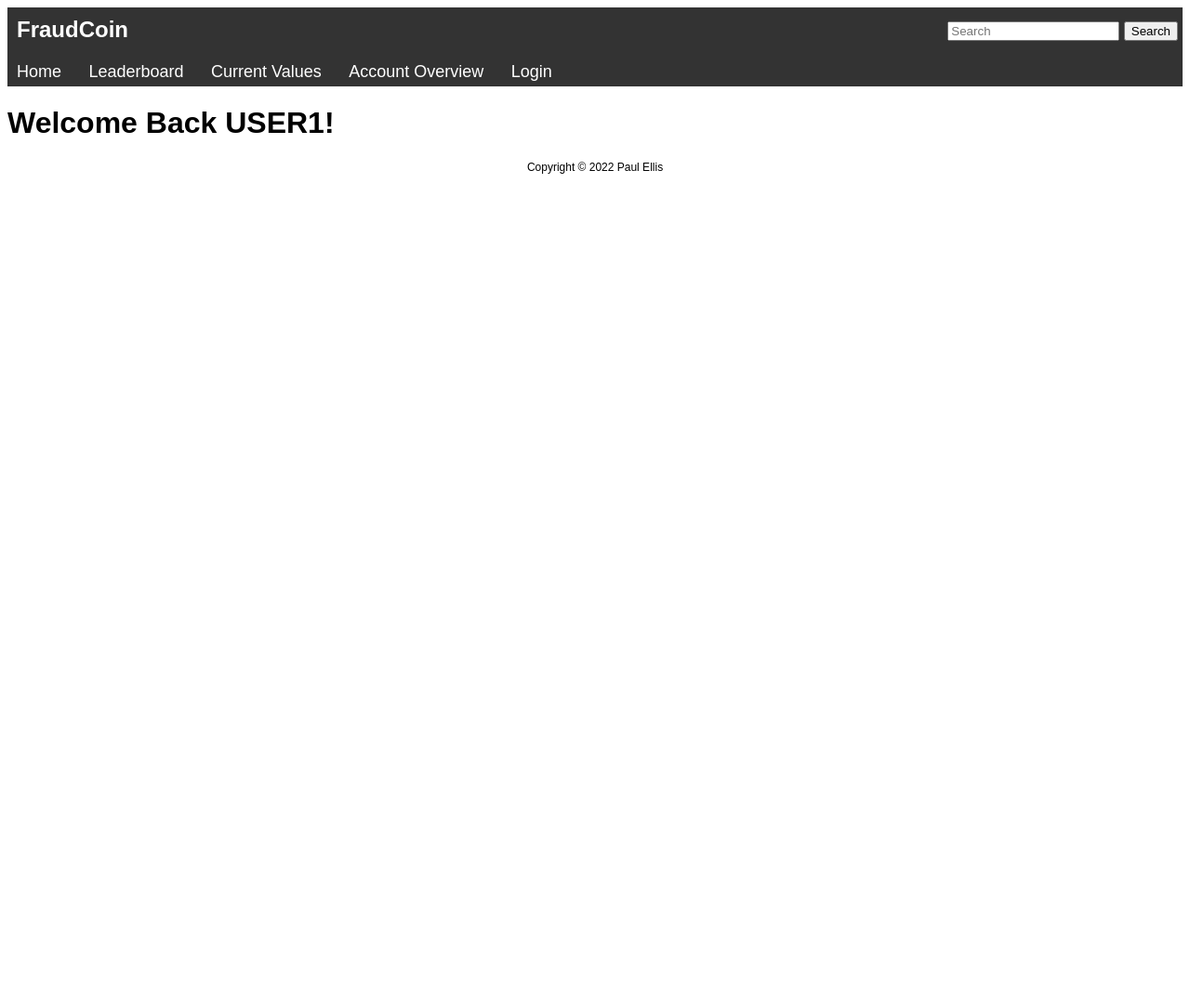
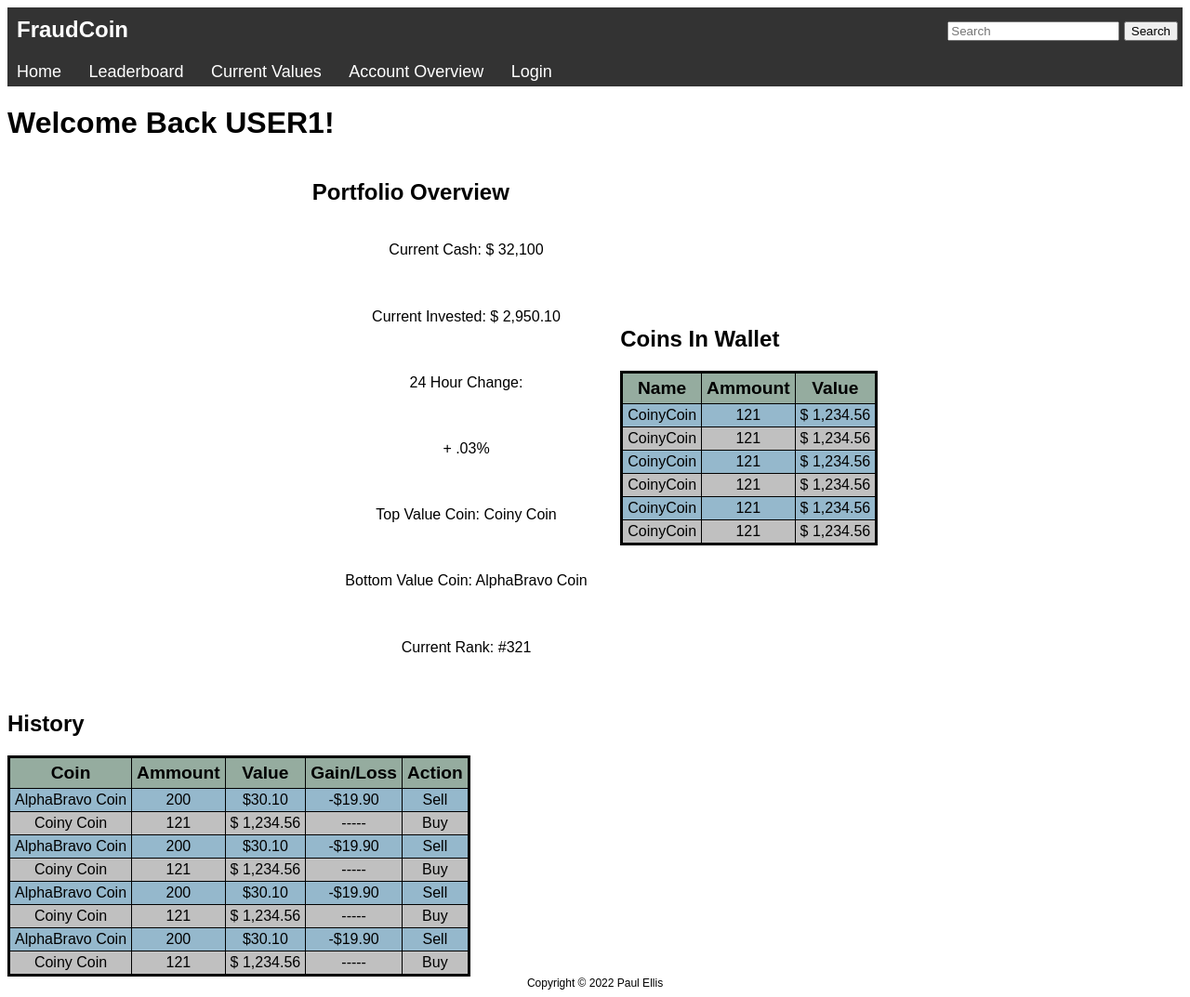
Before and after one commit to PaulEllis2001/CS401-Website, a PHP site: page /account.php in a window 1280 px wide. Shown: the whole page at 93% size. Before the commit the page ends 187 px from the top, so only its background shows below. Run offline with PHP 8.4, Linux system fonts and the light colour scheme.

Commit message:
input dummy data into account

```diff
--- a/account.php
+++ b/account.php
@@ -6,13 +6,128 @@
         <div class="row">
             <div>
                 <!-- PORTFOLIO OVERVIEW -->
+                <h2>Portfolio Overview</h2>
+                <p>Current Cash: $ 32,100</p>
+                <p>Current Invested: $ 2,950.10</p>
+                <p>24 Hour Change:</p><p> + .03%</p>
+                <p>Top Value Coin: Coiny Coin</p>
+                <p>Bottom Value Coin: AlphaBravo Coin</p>
+                <p>Current Rank: #321</p>
             </div>
             <div>
                 <!-- COINS IN WALLET  -->
+                <h2>Coins In Wallet</h2>
+                <table>
+                    <thead>
+                        <th>Name</th>
+                        <th>Ammount</th>
+                        <th>Value</th>
+                    </thead>
+                    <tbody>
+                        <tr>
+                            <td>CoinyCoin</td>
+                            <td>121</td>
+                            <td>$ 1,234.56</td>
+                        </tr>
+                        <tr>
+                            <td>CoinyCoin</td>
+                            <td>121</td>
+                            <td>$ 1,234.56</td>
+                        </tr>
+                        <tr>
+                            <td>CoinyCoin</td>
+                            <td>121</td>
+                            <td>$ 1,234.56</td>
+                        </tr>
+                        <tr>
+                            <td>CoinyCoin</td>
+                            <td>121</td>
+                            <td>$ 1,234.56</td>
+                        </tr>
+                        <tr>
+                            <td>CoinyCoin</td>
+                            <td>121</td>
+                            <td>$ 1,234.56</td>
+                        </tr>
+                        <tr>
+                            <td>CoinyCoin</td>
+                            <td>121</td>
+                            <td>$ 1,234.56</td>
+                        </tr>
+                    </tbody>
+                </table>
             </div>
         </div>
         <div>
             <!-- HISTORY TABLE -->
+            <h2>History</h2>
+            <table>
+                <thead>
+                    <th>Coin</th>
+                    <th>Ammount</th>
+                    <th>Value</th>
+                    <th>Gain/Loss</th>
+                    <th>Action</th>
+                </thead>
+                <tbody>
+                    <tr>
+                        <td>AlphaBravo Coin</td>
+                        <td>200</td>
+                        <td>$30.10</td>
+                        <td>-$19.90</td>
+                        <td>Sell</td>
+                    </tr>
+                    <tr>
+                        <td>Coiny Coin</td>
+                        <td>121</td>
+                        <td>$ 1,234.56</td>
+                        <td>-----</td>
+                        <td>Buy</td>
+                    </tr>
+                    <tr>
+                        <td>AlphaBravo Coin</td>
+                        <td>200</td>
+                        <td>$30.10</td>
+                        <td>-$19.90</td>
+                        <td>Sell</td>
+                    </tr>
+                    <tr>
+                        <td>Coiny Coin</td>
+                        <td>121</td>
+                        <td>$ 1,234.56</td>
+                        <td>-----</td>
+                        <td>Buy</td>
+                    </tr>
+                    <tr>
+                        <td>AlphaBravo Coin</td>
+                        <td>200</td>
+                        <td>$30.10</td>
+                        <td>-$19.90</td>
+                        <td>Sell</td>
+                    </tr>
+                    <tr>
+                        <td>Coiny Coin</td>
+                        <td>121</td>
+                        <td>$ 1,234.56</td>
+                        <td>-----</td>
+                        <td>Buy</td>
+                    </tr>
+                    <tr>
+                        <td>AlphaBravo Coin</td>
+                        <td>200</td>
+                        <td>$30.10</td>
+                        <td>-$19.90</td>
+                        <td>Sell</td>
+                    </tr>
+                    <tr>
+                        <td>Coiny Coin</td>
+                        <td>121</td>
+                        <td>$ 1,234.56</td>
+                        <td>-----</td>
+                        <td>Buy</td>
+                    </tr>
+                </tbody>
+            </table>
         </div>
     </div>
 </div>
```
